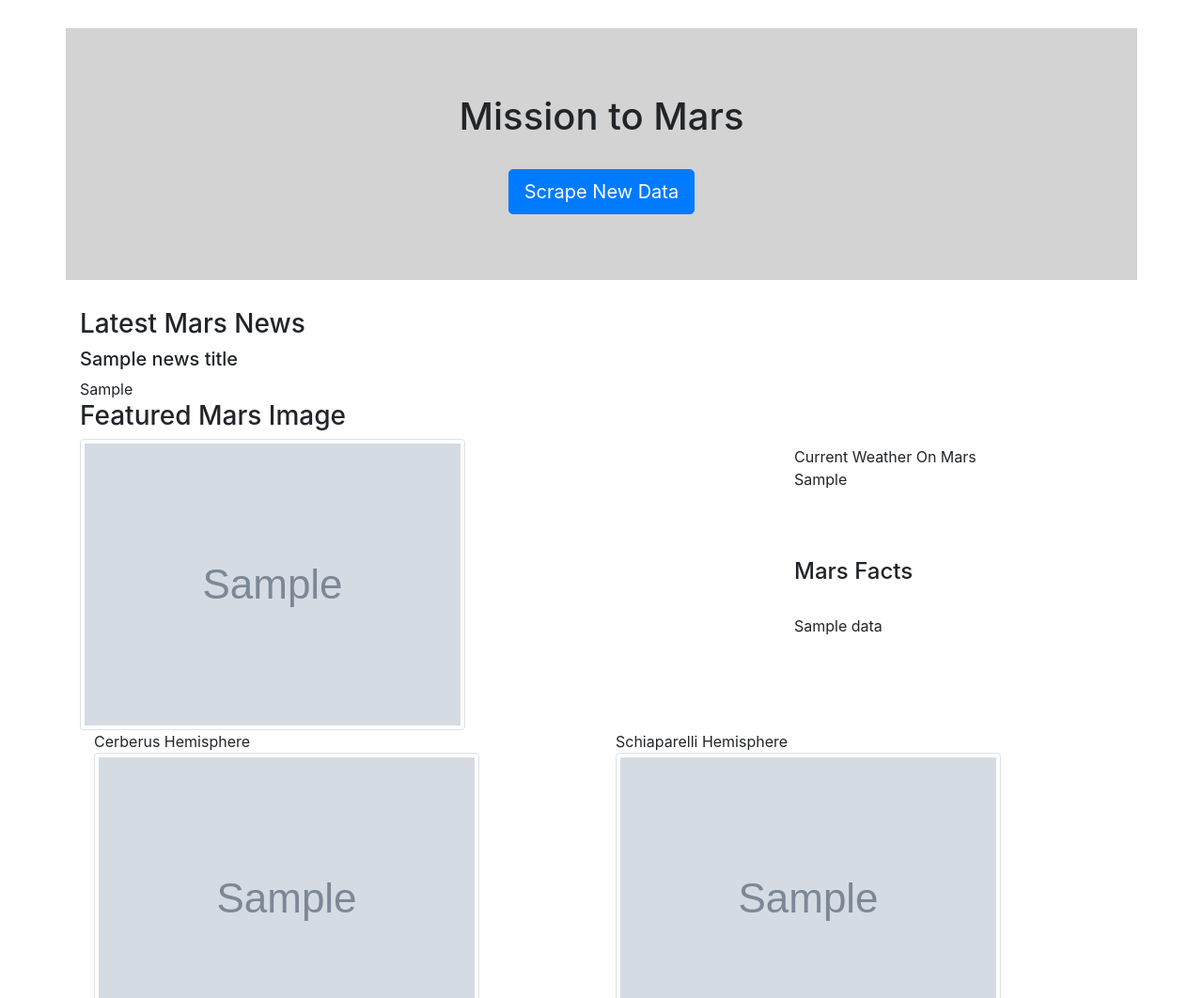
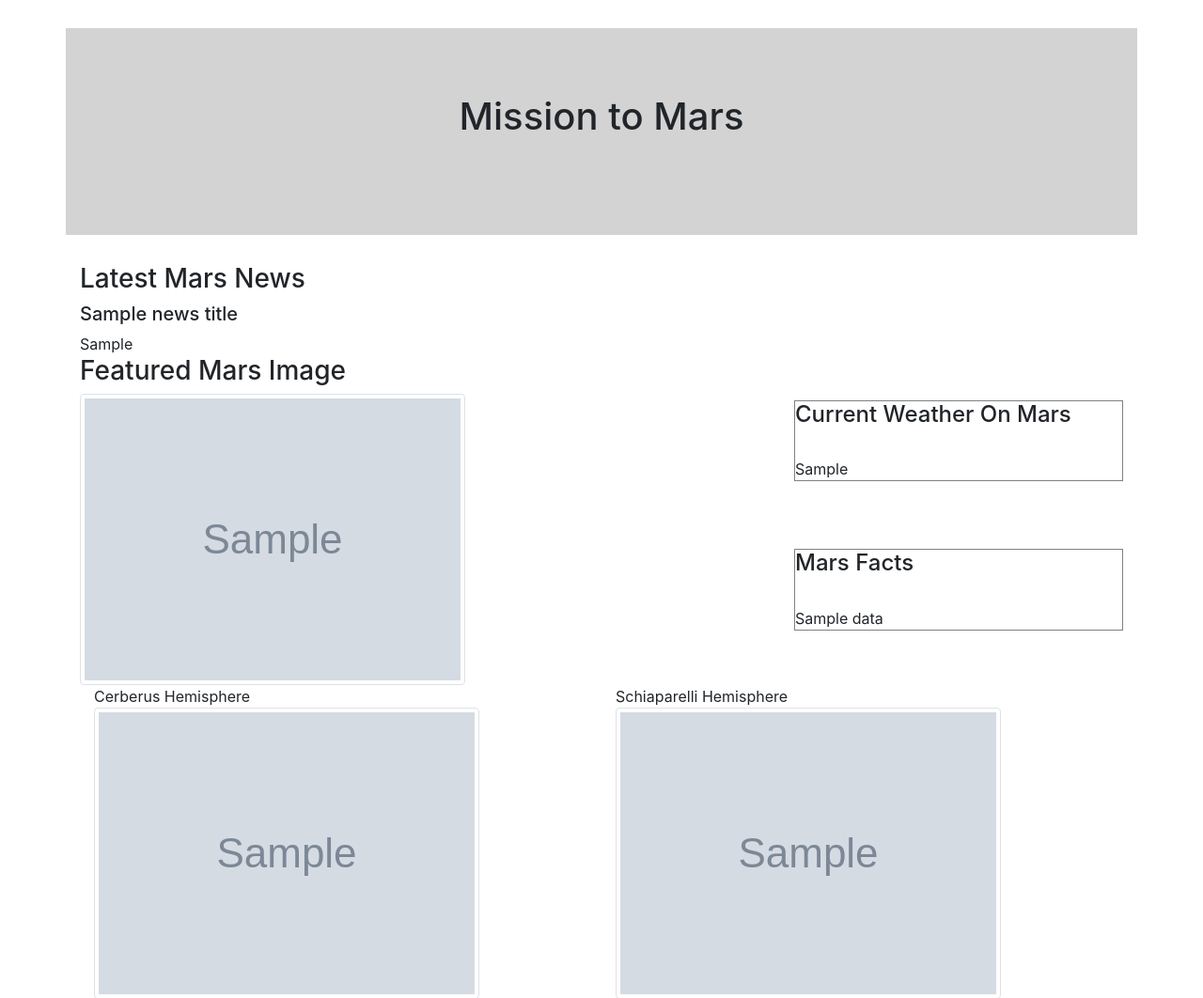
Before and after one commit to chrisprabhu/Mission-to-Mars, a Flask app: template templates/index.html in a window 1280 px wide. Shown: the top 1062 px of the page at 94% size. Run offline with Flask 2, Linux system fonts and the light colour scheme; the template is opened without the code that fills it: most values are stand-ins (such as "Sample title", 1, 10 or a date in 2020); grey boxes marked "Sample" are stand-in pictures; some libraries are stand-ins or nearby versions.

Commit message:
css updated

```diff
--- a/mission_to_mars.py
+++ b/mission_to_mars.py
@@ -247,14 +247,14 @@ def slashroute():
     scraped_data = scrape()
     results_list = viewTable()
     data_table = pd.DataFrame(data=results_list).to_html()
-    mars_data = pd.DataFrame(data=scraped_data["Mars Data"], index=[0]).to_html()
+    mars_data = pd.DataFrame(data=scraped_data["Mars Data"], index=[0])
     return render_template("index.html",
     featured_image_url=scraped_data["Featured Image URL"],
     mars_weather=scraped_data["Mars Weather"],
-    data=mars_data,
     hemisphere_image_urls=scraped_data["Hemisphere Image Urls"],
     news_p=scraped_data["News Paragraph"],
-    news_title=scraped_data["News Title"])
+    news_title=scraped_data["News Title"],
+    data=mars_data)
 
 app.run(debug=True)
 
--- a/styles.css
+++ b/static/styles.css
@@ -4,3 +4,7 @@
     margin-top: 30px;
     margin-bottom: 30px;
 }
+.databox {
+    box-sizing: border-box;
+    border: 1px solid gray;
+    }
--- a/templates/index.html
+++ b/templates/index.html
@@ -7,7 +7,7 @@
 
     <!-- Bootstrap CSS -->
     <link rel="stylesheet" href="https://stackpath.bootstrapcdn.com/bootstrap/4.1.0/css/bootstrap.min.css" integrity="sha384-9gVQ4dYFwwWSjIDZnLEWnxCjeSWFphJiwGPXr1jddIhOegiu1FwO5qRGvFXOdJZ4" crossorigin="anonymous">
-    <link rel="stylesheet" href="styles.css">
+    <link rel="stylesheet" type="text/css" href="{{ url_for('static', filename='styles.css') }}">
     <title>Mission to Mars</title>
   </head>
   <body>
@@ -17,8 +17,9 @@
 
     <h1>Mission to Mars</h1>
     <br>
+    <!-- Button disabled until I can make it work:
     <button type="button" class="btn btn-primary btn-lg">Scrape New Data</button>
-
+    -->
 </center>
     </div>
 
@@ -35,9 +36,9 @@
         <br><br>
         <div class="col-sm-4">
             <br><br>
-            <div> Current Weather On Mars</h4> <br> {{ mars_weather }} </div>
+            <div class="databox"> <h4>Current Weather On Mars</h4> <br> {{ mars_weather }} </div>
             <br><br><br>
-            <div><h4> Mars Facts</h4> <br> {{ data }} </div>
+            <div class="databox"><h4> Mars Facts</h4> <br> {{ data }} </div>
         </div>
       </div>
 
```
Also changed, not shown: 2 other files.
